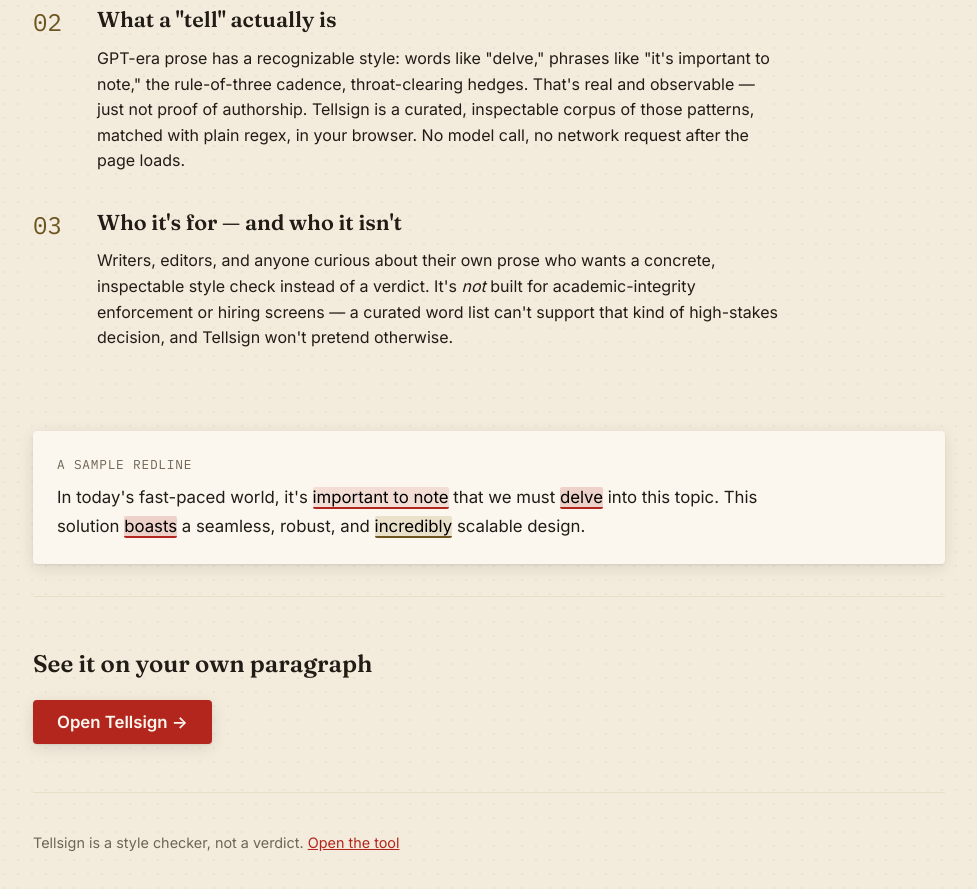
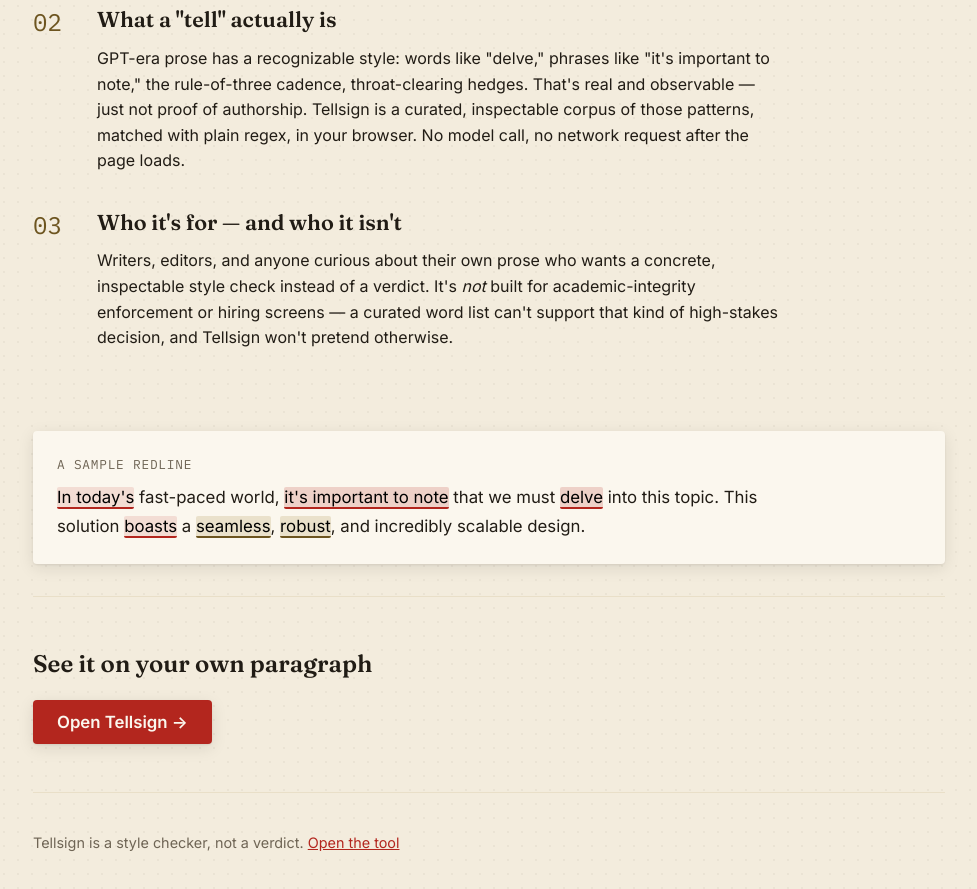
Before and after one commit to ctkrug/tellsign, a website built with Vite: page site/index.html in a window 1280 px wide. Shown: the part 849-1738 px from the top of the page, without its empty margins (151-1128 px from the left). Built offline with nearby package versions, Linux system fonts and the light colour scheme.

Commit message:
fix(site): make the sample redline match real tool output
The static preview mockup didn't match what analyze() actually
produces for that sentence: it dropped the "In today's" hedge match
entirely, marked only "important to note" instead of the full "it's
important to note" phrase tell, mismarked it tell-medium instead of
tell-strong, and highlighted "incredibly" — a word not in the corpus
at all. For a product pitching itself as "no black box, just receipts,"
the one static example on the landing page has to be the receipts.
Regenerated the markup from the live analyzer's actual match output.

```diff
--- a/site/index.html
+++ b/site/index.html
@@ -102,14 +102,16 @@
           <div class="preview-card">
             <p class="preview-label">A sample redline</p>
             <p class="preview-text">
-              In today's fast-paced world, it's
-              <mark class="tell tell-medium">important to note</mark>
+              <mark class="tell tell-medium">In today's</mark>
+              fast-paced world,
+              <mark class="tell tell-strong">it's important to note</mark>
               that we must
               <mark class="tell tell-strong">delve</mark>
               into this topic. This solution
-              <mark class="tell tell-strong">boasts</mark>
-              a seamless, robust, and
-              <mark class="tell tell-mild">incredibly</mark>
+              <mark class="tell tell-medium">boasts</mark>
+              a
+              <mark class="tell tell-mild">seamless</mark>,
+              <mark class="tell tell-mild">robust</mark>, and incredibly
               scalable design.
             </p>
           </div>
```
